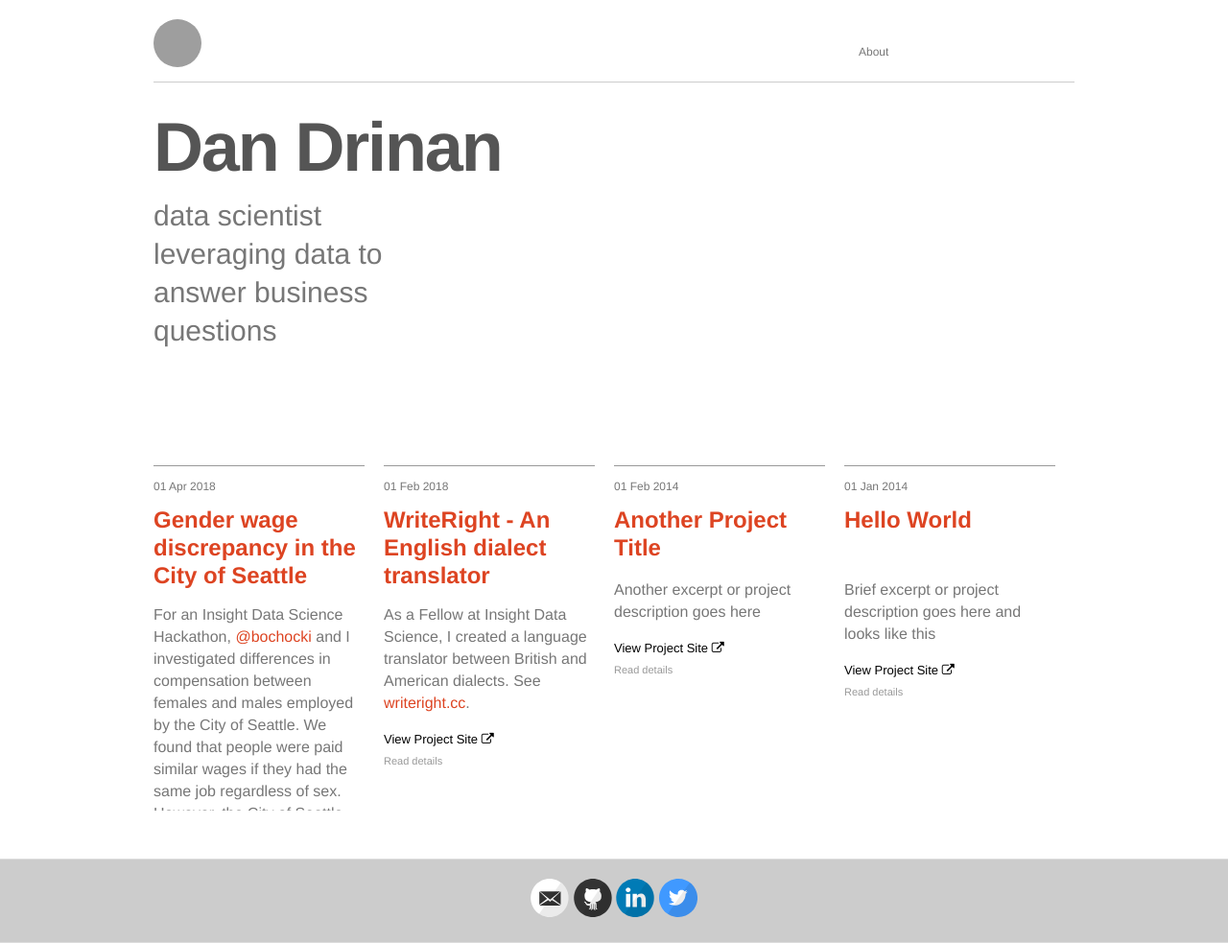
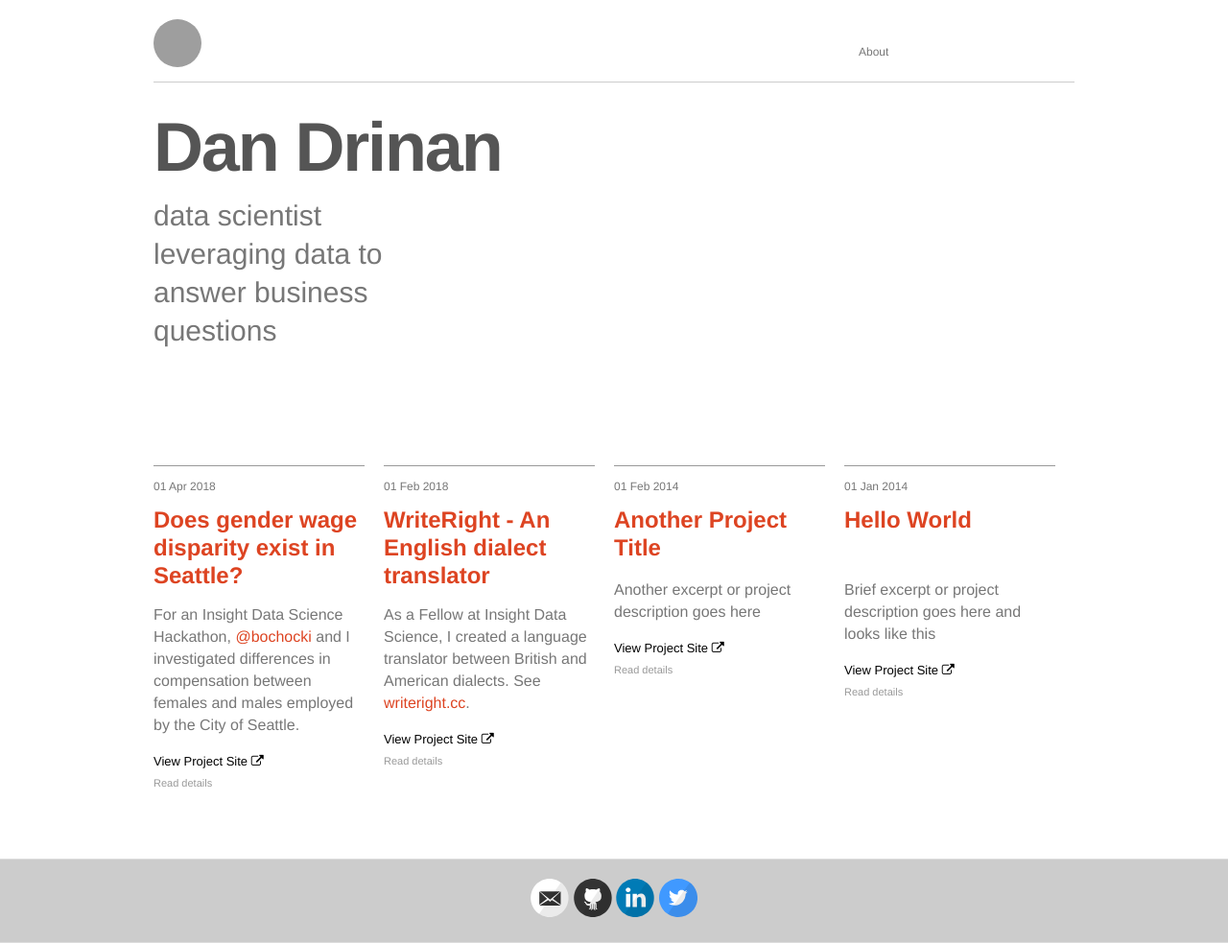
Before and after one commit to drinandan/drinandan.github.io, a Jekyll site: the page built from index.html, in a window 1280 px wide. Shown: the whole page at 96% size. Built offline with Jekyll 4.4.1, drawn with Linux system fonts in a browser that asks for light colours; nearby versions of some CDN libraries; grey boxes are pictures that could not be loaded.

Commit message:
editing posts

```diff
--- a/_posts/2018-04-01-Gender-wage-discrepancy-in-the-City-of-Seattle.md
+++ b/_posts/2018-04-01-Gender-wage-discrepancy-in-the-City-of-Seattle.md
@@ -1,7 +1,7 @@
 ---
 layout: post
-title: Gender wage discrepancy in the City of Seattle
-desc: For an Insight Data Science Hackathon, <a href="https://github.com/bochocki">@bochocki</a> and I investigated differences in compensation between females and males employed by the City of Seattle. We found that people were paid similar wages if they had the same job regardless of sex. However, the City of Seattle employes nearly twice as many males than females, and more males work in higher paid positions than females. See more about our analysis <a href="https://github.com/drinandan/seattle_gender_pay_disparity">here</a>.
+title: Does gender wage disparity exist in Seattle?
+desc: For an Insight Data Science Hackathon, <a href="https://github.com/bochocki">@bochocki</a> and I investigated differences in compensation between females and males employed by the City of Seattle.
 proj-url: https://github.com/drinandan/seattle_gender_pay_disparity
 proj-num: 03
 ---
```
